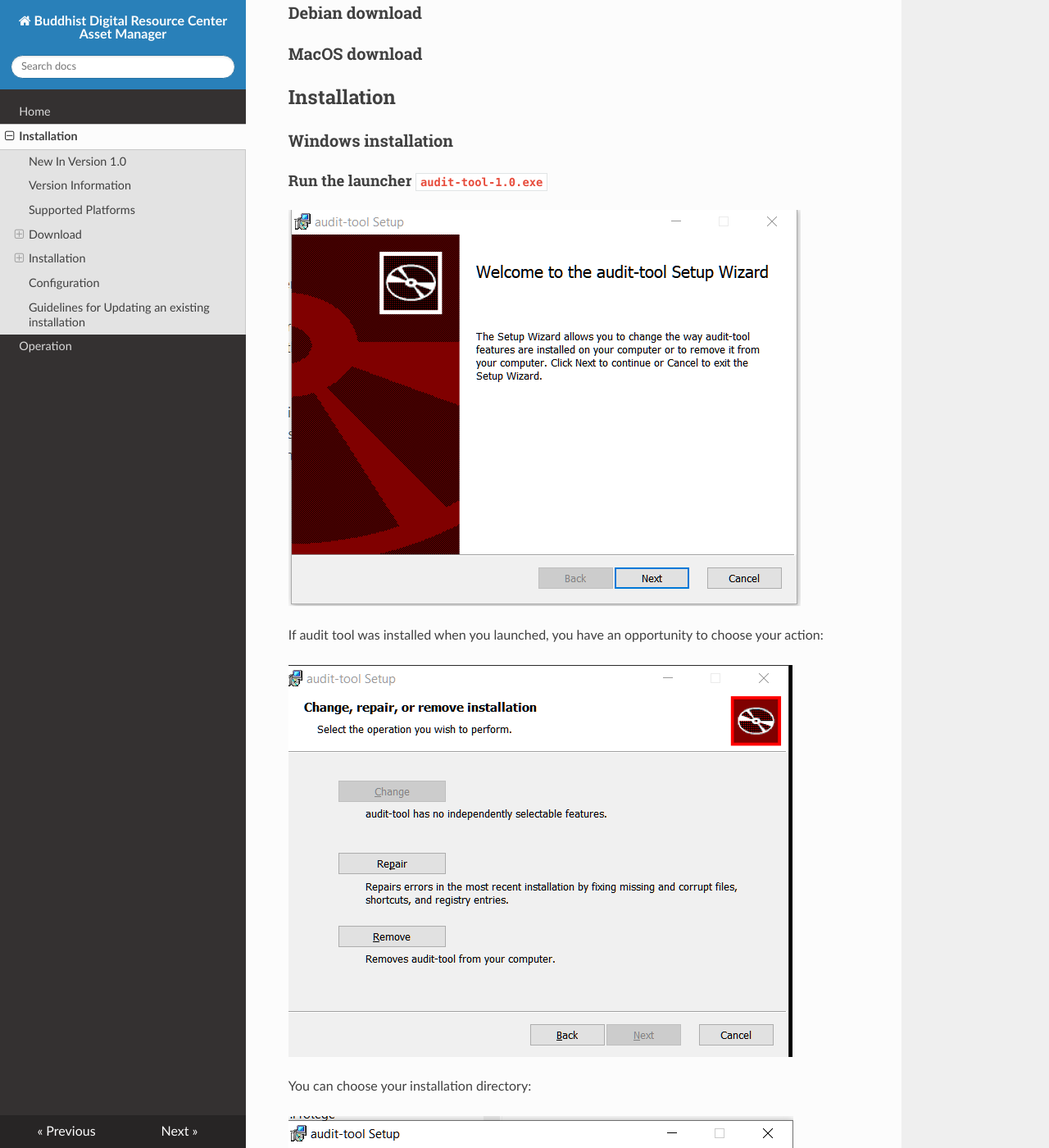
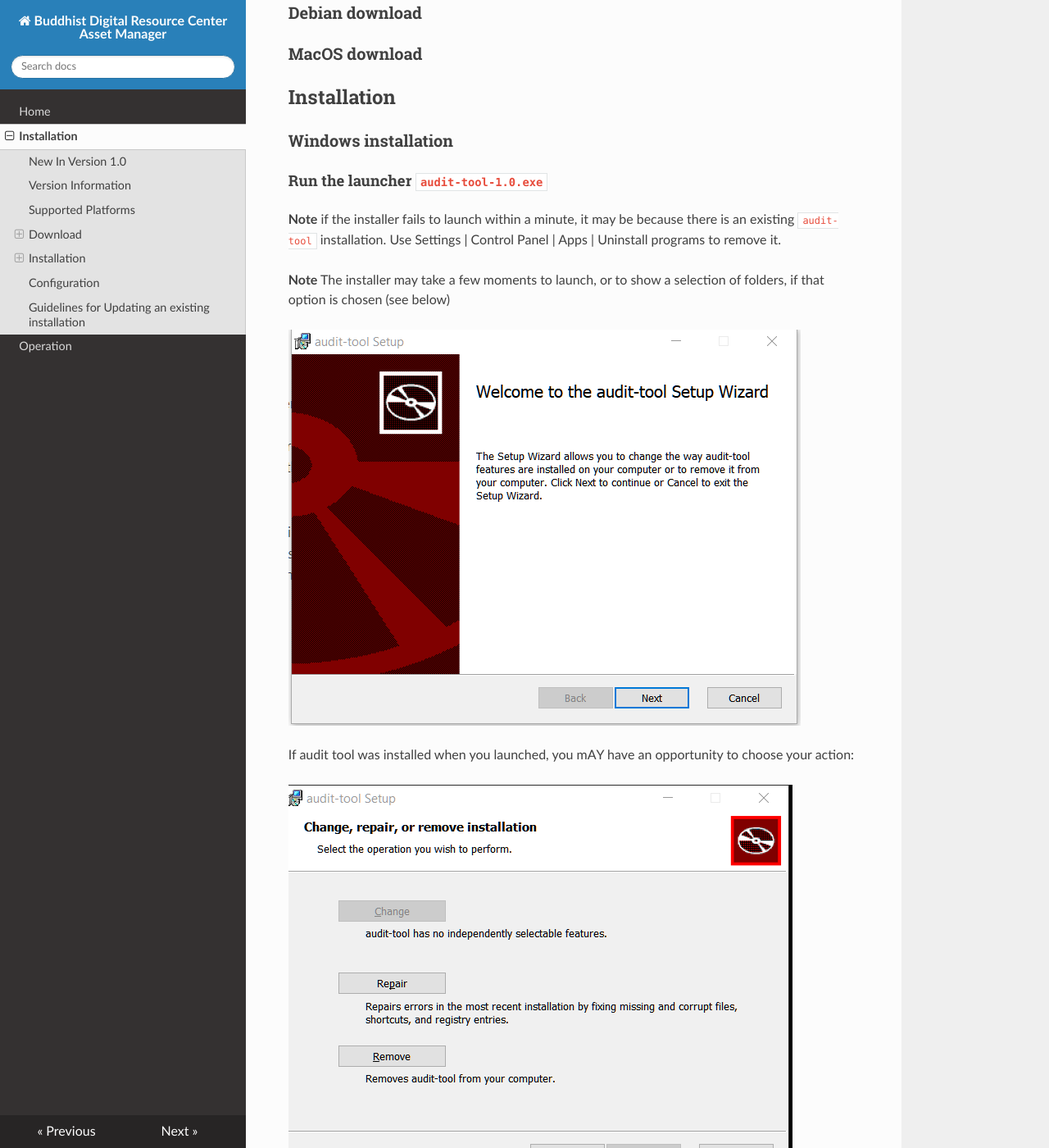
Before and after one commit to buda-base/asset-manager, an MkDocs documentation site: the page built from docs/user/AuditTool/Install-1.0.md, in a window 1280 px wide and 1400 px high, scrolled down 1032 px. Shown: the whole window at 82% size. Built offline with MkDocs 1.6.1, drawn with Linux system fonts in a browser that asks for light colours; nearby versions of some CDN libraries.

```diff
--- a/docs/user/AuditTool/Install-1.0.md
+++ b/docs/user/AuditTool/Install-1.0.md
@@ -38,9 +38,15 @@ Download:
 ### Windows installation
 
 #### Run the launcher `audit-tool-1.0.exe`
+
+**Note** if the installer fails to launch within a minute, it may be because there is an existing `audit-tool`
+installation. Use Settings | Control Panel | Apps | Uninstall programs to remove it.
+
+**Note** The installer may take a few moments to launch, or to show a selection of folders, if that option is chosen (see below)
+
 ![Windows Install Intro](../images/2022/01/windows-install-intro.png)
 
-If audit tool was installed when you launched, you have an opportunity to choose your action:
+If audit tool was installed when you launched, you mAY have an opportunity to choose your action:
 
 ![Change or Repair](../images/2022/01/change-or-repair.png)
 
```
Also changed, not shown: README.md (+13 -17 lines).
